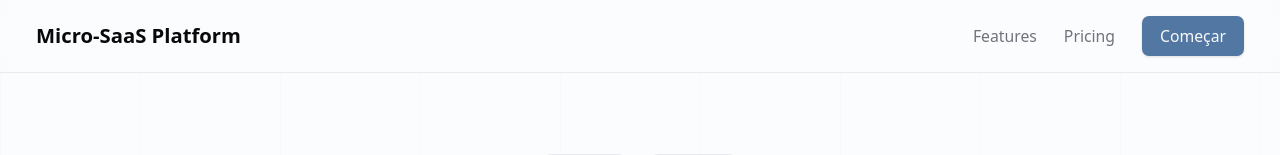
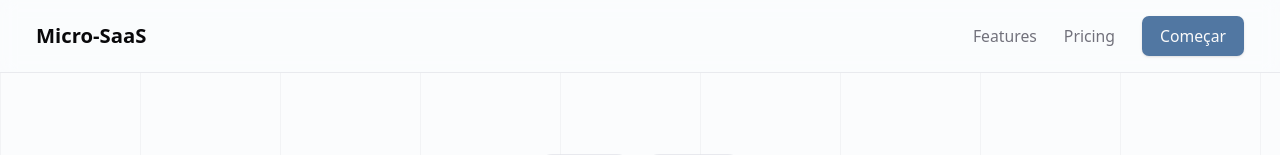
Before and after one commit to alternative-down/landing-page-saas, a React (Vite) app: page / in a window 1280 px wide. Shown: the top 155 px of the page. Built offline with nearby package versions, Linux system fonts and the light colour scheme.

Commit message:
fix: increase hero background pattern opacity for visibility

```diff
--- a/src/App.tsx
+++ b/src/App.tsx
@@ -28,7 +28,7 @@ function App() {
         <Container>
           <nav className="flex items-center justify-between h-16">
             <a href="#" className="text-lg font-semibold">
-              Micro-SaaS Platform
+              Micro-SaaS
             </a>
             <div className="flex items-center gap-6">
               <a href="#features" className="text-sm text-muted-foreground hover:text-foreground">
@@ -48,7 +48,7 @@ function App() {
         <section className="relative overflow-hidden pb-4 pt-2 sm:pb-6">
           <Container>
             <div className="pointer-events-none absolute inset-0 opacity-70">
-              <div className="absolute inset-0 bg-[linear-gradient(to_right,theme(colors.border)_1px,transparent_1px)] bg-[size:140px_140px] opacity-10" />
+              <div className="absolute inset-0 bg-[linear-gradient(to_right,theme(colors.border)_1px,transparent_1px)] bg-[size:140px_140px] opacity-40" />
               <div className="absolute inset-0 bg-[radial-gradient(circle_at_18%_10%,theme(colors.primary)/10,transparent_62%),radial-gradient(circle_at_82%_52%,theme(colors.chart-2)/8,transparent_68%)]" />
             </div>
 
```
